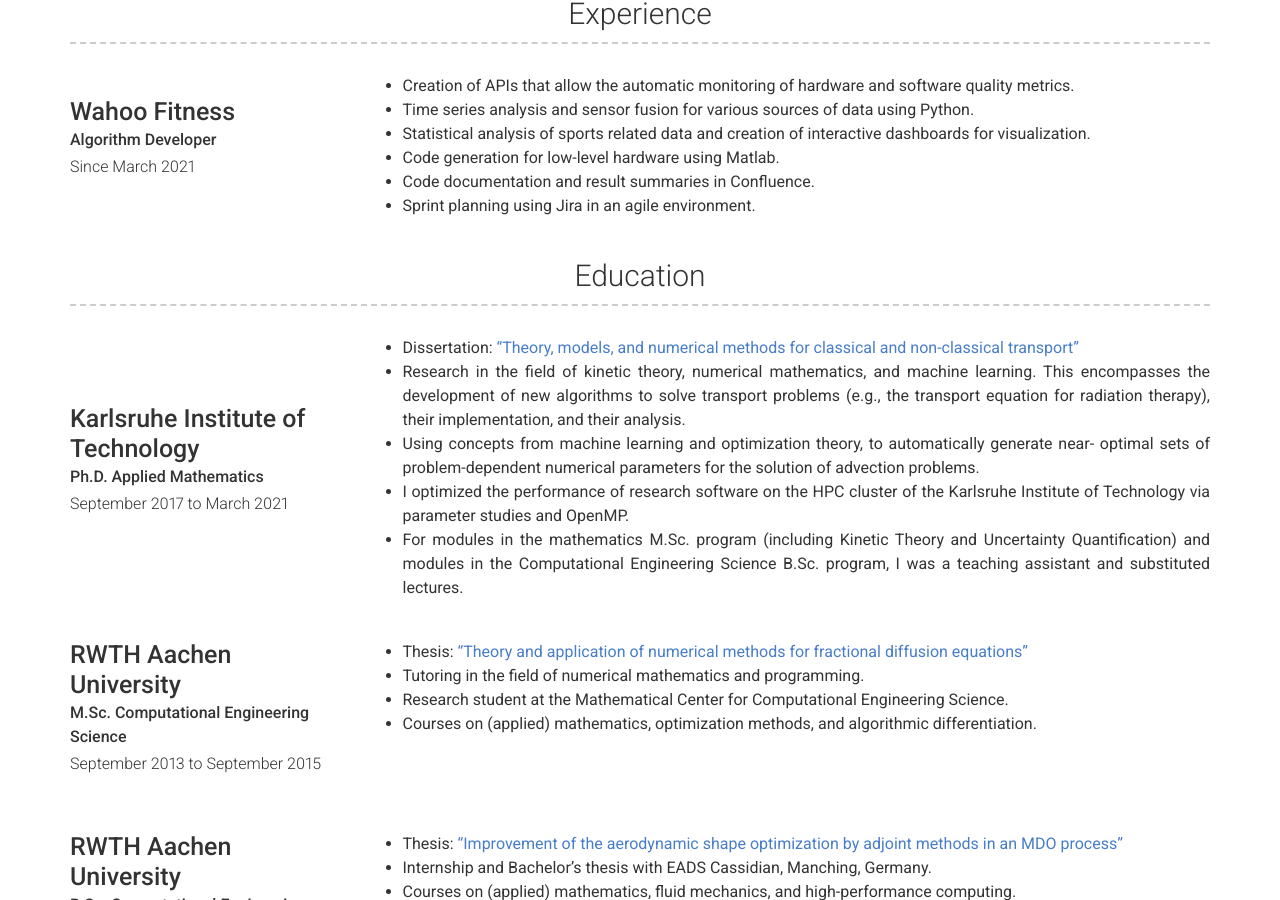
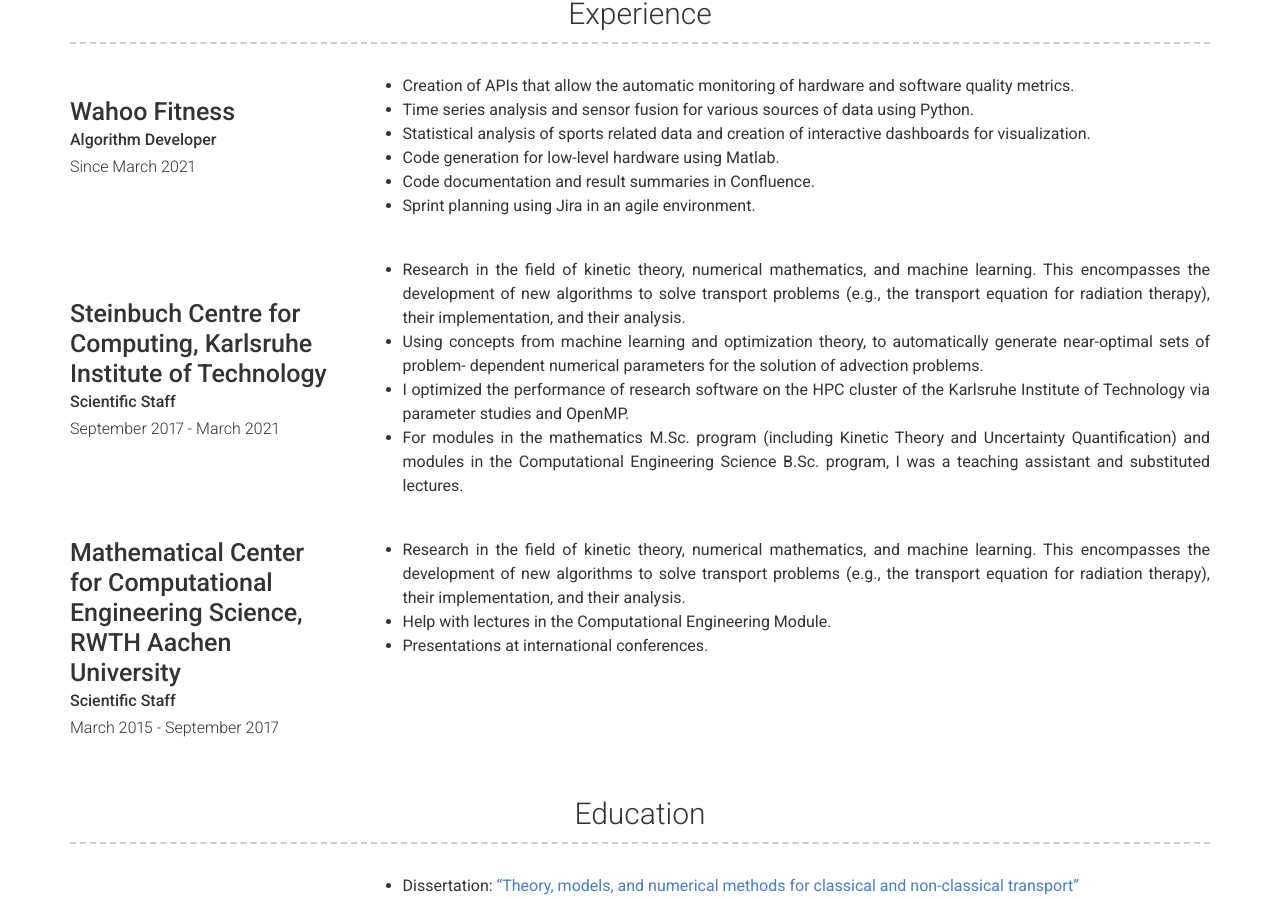
Before and after one commit to thomascamminady/thomascamminady.website, a Jekyll site: the page built from index.md, in a window 1280 px wide and 900 px high, scrolled down 195 px. Built offline with Jekyll 4.4.1, drawn with Linux system fonts in a browser that asks for light colours; nearby versions of some CDN libraries.

Commit message:
Add scc, rwth

```diff
--- a/_config.yml
+++ b/_config.yml
@@ -92,6 +92,24 @@ content:
           - Code generation for low-level hardware using Matlab.
           - Code documentation and result summaries in Confluence.
           - Sprint planning using Jira in an agile environment.
+      - layout: left
+        title: Steinbuch Centre for Computing, Karlsruhe Institute of Technology
+        sub_title: Scientific Staff
+        caption: September 2017 - March 2021
+        description: |
+          - Research in the field of kinetic theory, numerical mathematics, and machine learning. This encompasses the development of new algorithms to solve transport problems (e.g., the transport equation for radiation therapy), their implementation, and their analysis.
+          - Using concepts from machine learning and optimization theory, to automatically generate near-optimal sets of problem- dependent numerical parameters for the solution of advection problems.
+          - I optimized the performance of research software on the HPC cluster of the Karlsruhe Institute of Technology via parameter studies and OpenMP.
+          - For modules in the mathematics M.Sc. program (including Kinetic Theory and Uncertainty Quantification) and modules in the Computational Engineering Science B.Sc. program, I was a teaching assistant and substituted lectures.
+      - layout: left
+        title: Mathematical Center for Computational Engineering Science, RWTH Aachen University
+        sub_title: Scientific Staff
+        caption: March 2015 - September 2017
+        description: |
+          - Research in the field of kinetic theory, numerical mathematics, and machine learning. This encompasses the development of new algorithms to solve transport problems (e.g., the transport equation for radiation therapy), their implementation, and their analysis.
+          - Help with lectures in the Computational Engineering Module.
+          - Presentations at international conferences.
+
   - title: Education
     layout: list
     content:
```
